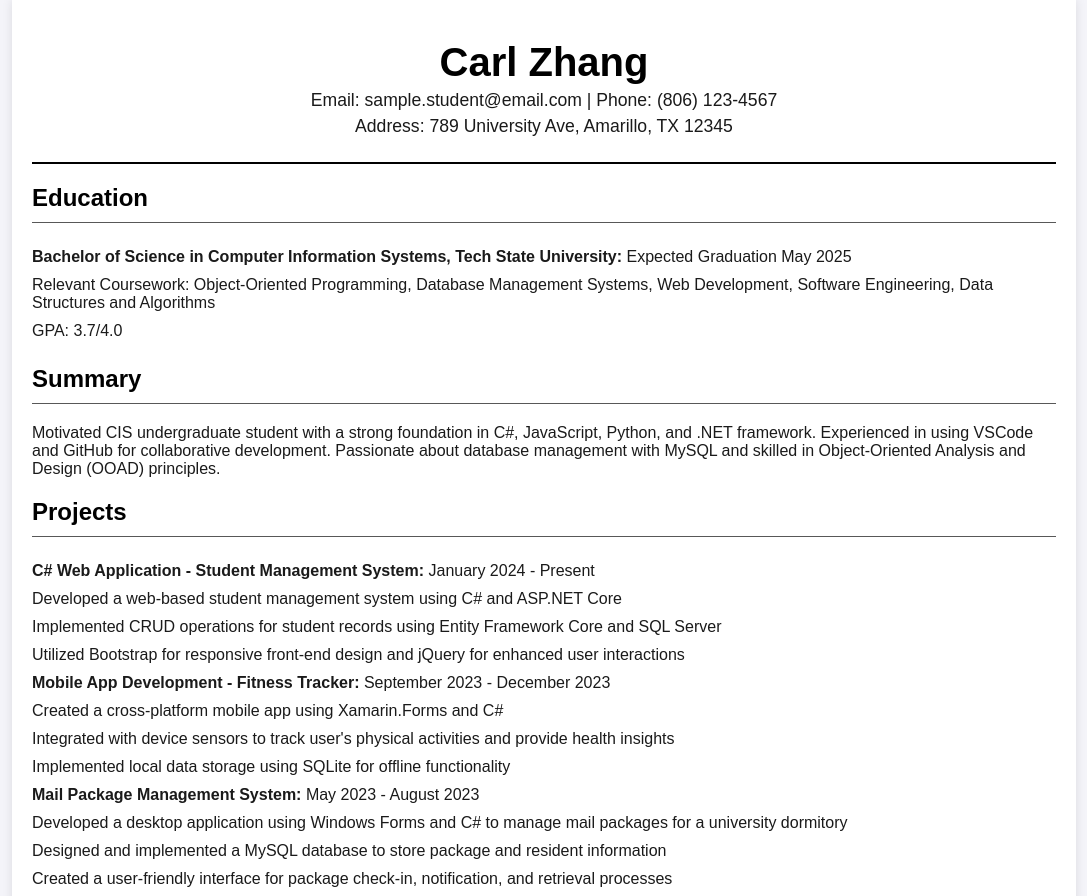
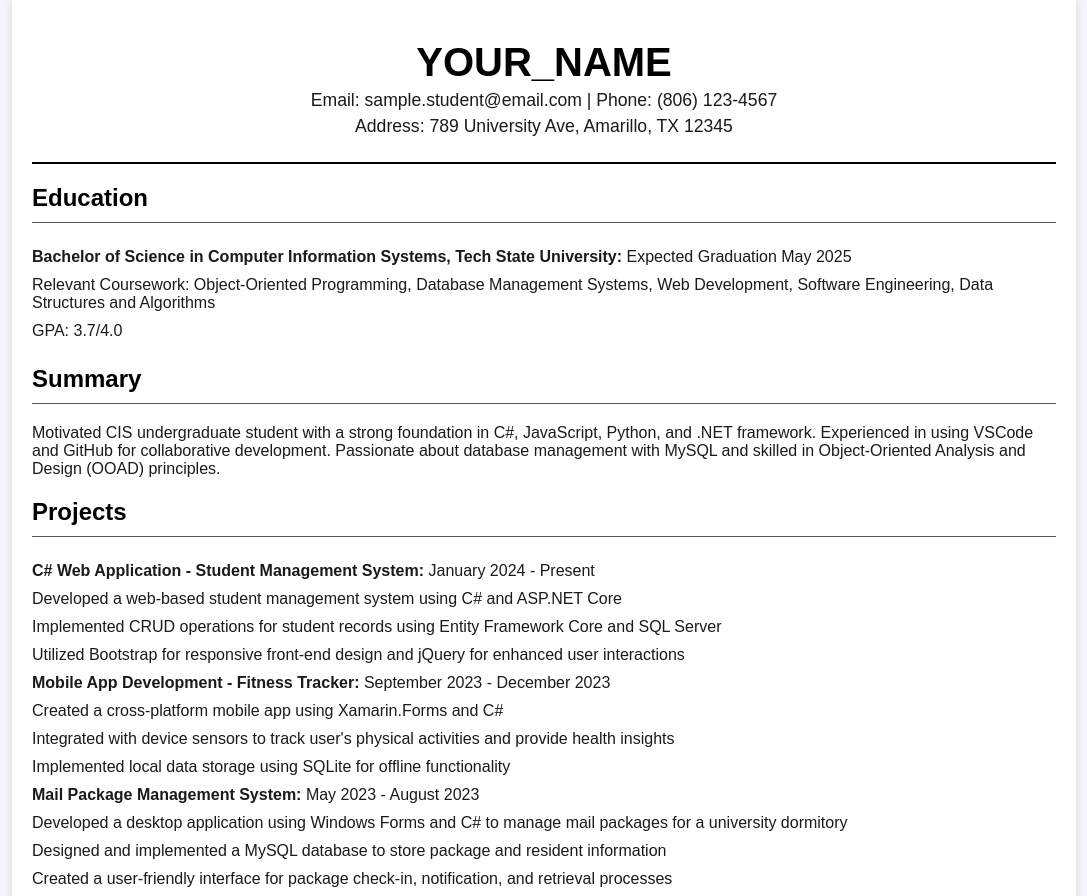
Before and after one commit to zhangchengcarl/myWebsite, a plain HTML site: page index.html in a window 1280 px wide. Shown: the top 896 px of the page, without its empty margins (96-1183 px from the left). Drawn offline with Linux system fonts and the light colour scheme.

Commit message:
update name tag

```diff
--- a/index.html
+++ b/index.html
@@ -56,7 +56,7 @@
 <body>
     <div class="container">
         <div class="header">
-            <h1>Carl Zhang</h1>
+            <h1>YOUR_NAME</h1>
             <p>Email: sample.student@email.com | Phone: (806) 123-4567</p>
             <p>Address: 789 University Ave, Amarillo, TX 12345</p>
         </div>
```
